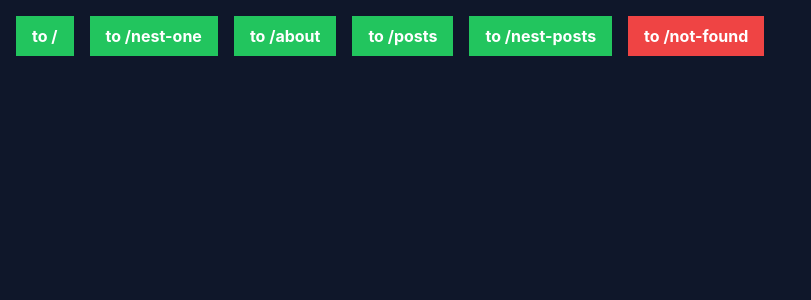
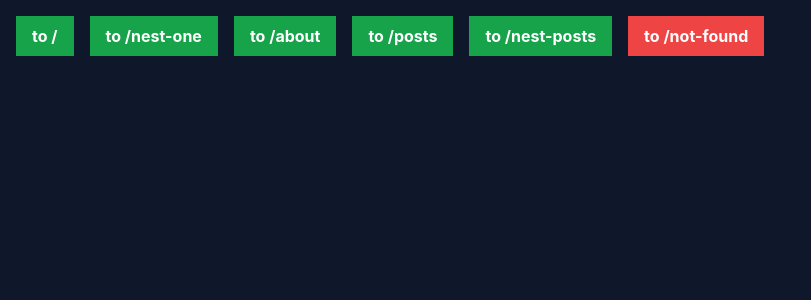
Before and after one commit to miyasan31/vite-react-tailwind-starter, a React (Vite) app: page / in a window 1280 px wide. Shown: the top 300 px of the page, without its empty margins (0-811 px from the left). Built offline with nearby package versions, Linux system fonts and the light colour scheme.

Commit message:
♿️ contrast

```diff
--- a/src/constants/buttonColor.ts
+++ b/src/constants/buttonColor.ts
@@ -1,2 +1,2 @@
-export const successButton = "bg-green-500 text-white font-bold py-2 px-4";
+export const successButton = "bg-green-600 text-white font-bold py-2 px-4";
 export const errorButton = "bg-red-500 text-white font-bold py-2 px-4";
```
